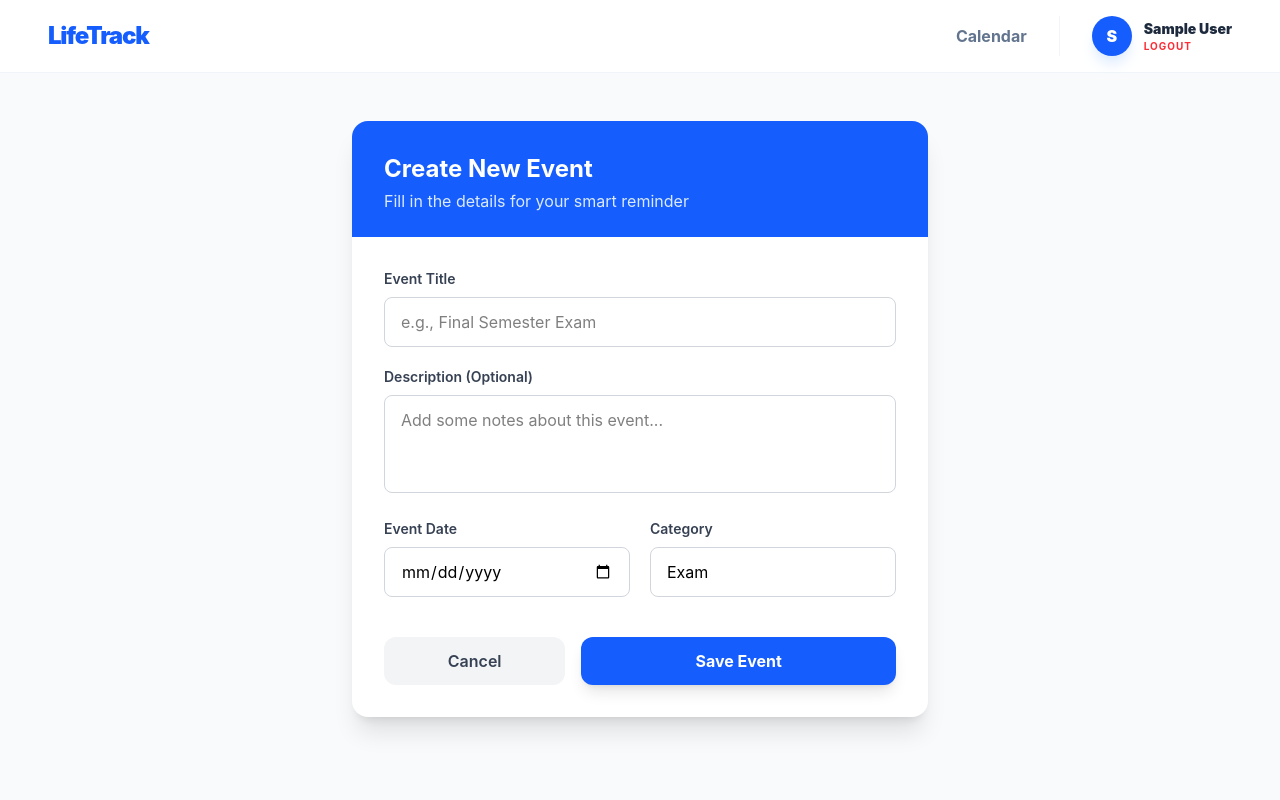
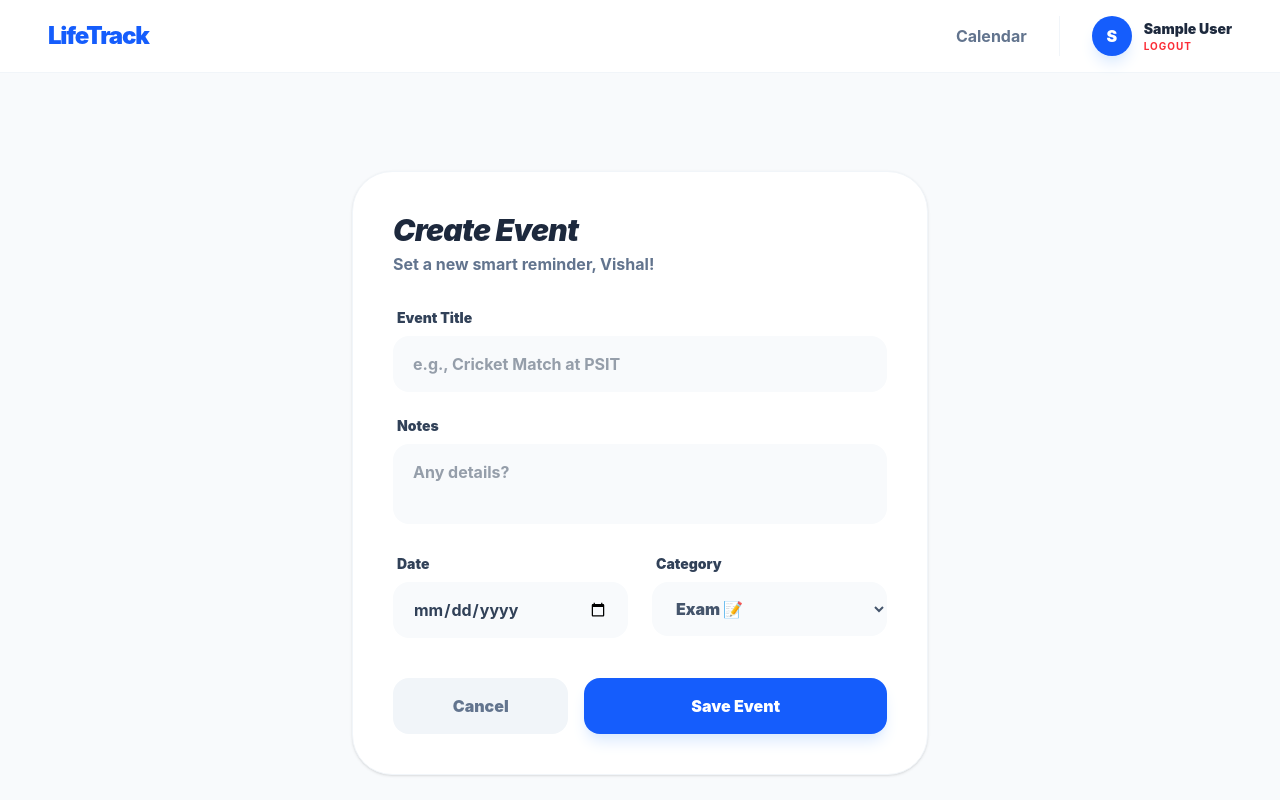
Before and after one commit to maurya-78/LifeTrack, a React (Vite) app: page /add-event in a window 1280 px wide. Shown: the top 800 px of the page. Built offline with nearby package versions, Linux system fonts and the light colour scheme; no server answers; sample sign-in values are in the browser's storage.

Commit message:
first commit

```diff
--- a/src/pages/AddEvent.jsx
+++ b/src/pages/AddEvent.jsx
@@ -2,8 +2,6 @@ import React, { useState } from 'react';
 import { useNavigate } from 'react-router-dom';
 import { db, auth } from '../firebase';
 import { collection, addDoc, serverTimestamp } from "firebase/firestore";
-
-/** AddEvent Component */
 
 const AddEvent = () => {
   const navigate = useNavigate();
@@ -16,6 +14,7 @@ const AddEvent = () => {
   });
 
   const [loading, setLoading] = useState(false);
+
   const handleChange = (e) => {
     const { name, value } = e.target;
     setFormData((prev) => ({
@@ -26,28 +25,26 @@ const AddEvent = () => {
 
   const handleSubmit = async(e) => {
     e.preventDefault();
-    setLoading(true);
-    try{
 
-        const userId = auth.currentUser.uid;
 
-        if(!userId) {
-            alert("You must be logged in to add events!");
+    const user = auth.currentUser;
+    if(!user) {
+        alert("Session expired! Please login again.");
+        navigate('/');
         return;
     }
 
-       // Reference the subcollection
+    setLoading(true);
+    try {
+      const userEventsRef = collection(db, "users", user.uid, "events");
 
-const userEventsRef = collection(db, "users", userId, "events");
-
-        //  Add the document to Firestore
-
+      // Firestore mein data add karna
       await addDoc(userEventsRef, {
         title: formData.title,
         description: formData.description,
         date: formData.date,
         category: formData.category,
-        createdAt: serverTimestamp() // Better than new Date() for global consistency
+        createdAt: serverTimestamp()
       });
 
       console.log("Event added successfully!");
@@ -60,98 +57,89 @@ const userEventsRef = collection(db, "users", userId, "events");
     }
   };
 
+  return (
+    // Clean White Theme
+    <div className="min-h-screen bg-[#f8fafc] flex items-center justify-center p-6">
+      <div className="max-w-xl w-full bg-white rounded-[40px] shadow-sm border border-slate-100 overflow-hidden">
 
-  return (
-    <div className="min-h-screen bg-gray-50 dark:bg-gray-900 py-12 px-4 sm:px-6 lg:px-8">
-      <div className="max-w-xl mx-auto bg-white dark:bg-gray-800 rounded-2xl shadow-xl overflow-hidden">
-        <div className="px-8 pt-8 pb-6 bg-blue-600 dark:bg-blue-700">
-          <h2 className="text-2xl font-bold text-white">Create New Event</h2>
-          <p className="text-blue-100 mt-1">Fill in the details for your smart reminder</p>
+        <div className="px-10 pt-10 pb-8">
+          <h2 className="text-3xl font-black text-slate-800 tracking-tight italic">Create Event</h2>
+          <p className="text-slate-500 font-bold mt-1">Set a new smart reminder, Vishal!</p>
         </div>
 
-        <form onSubmit={handleSubmit} className="p-8 space-y-5">
+        <form onSubmit={handleSubmit} className="px-10 pb-10 space-y-6">
           {/* Title Field */}
           <div>
-            <label className="block text-sm font-semibold text-gray-700 dark:text-gray-300 mb-2">
-              Event Title
-            </label>
+            <label className="block text-sm font-black text-slate-700 mb-2 ml-1">Event Title</label>
             <input
               type="text"
               name="title"
               value={formData.title}
               onChange={handleChange}
               required
-              placeholder="e.g., Final Semester Exam"
-              className="w-full px-4 py-3 rounded-lg border border-gray-300 dark:border-gray-600 focus:ring-2 focus:ring-blue-500 outline-none dark:bg-gray-700 dark:text-white transition"
+              placeholder="e.g., Cricket Match at PSIT"
+              className="w-full px-5 py-4 rounded-2xl bg-slate-50 border-none focus:ring-2 focus:ring-blue-500 outline-none font-bold text-slate-700 transition-all"
             />
           </div>
 
-          {/* Description Field */}
+          {/* Description */}
           <div>
-            <label className="block text-sm font-semibold text-gray-700 dark:text-gray-300 mb-2">
-              Description (Optional)
-            </label>
+            <label className="block text-sm font-black text-slate-700 mb-2 ml-1">Notes</label>
             <textarea
               name="description"
               value={formData.description}
               onChange={handleChange}
-              rows="3"
-              placeholder="Add some notes about this event..."
-              className="w-full px-4 py-3 rounded-lg border border-gray-300 dark:border-gray-600 focus:ring-2 focus:ring-blue-500 outline-none dark:bg-gray-700 dark:text-white transition resize-none"
+              rows="2"
+              placeholder="Any details?"
+              className="w-full px-5 py-4 rounded-2xl bg-slate-50 border-none focus:ring-2 focus:ring-blue-500 outline-none font-bold text-slate-700 transition-all resize-none"
             />
           </div>
 
-          <div className="grid grid-cols-1 md:grid-cols-2 gap-5">
+          <div className="grid grid-cols-1 md:grid-cols-2 gap-6">
             {/* Date Field */}
             <div>
-              <label className="block text-sm font-semibold text-gray-700 dark:text-gray-300 mb-2">
-                Event Date
-              </label>
+              <label className="block text-sm font-black text-slate-700 mb-2 ml-1">Date</label>
               <input
                 type="date"
                 name="date"
                 value={formData.date}
                 onChange={handleChange}
                 required
-                className="w-full px-4 py-3 rounded-lg border border-gray-300 dark:border-gray-600 focus:ring-2 focus:ring-blue-500 outline-none dark:bg-gray-700 dark:text-white transition"
+                className="w-full px-5 py-4 rounded-2xl bg-slate-50 border-none focus:ring-2 focus:ring-blue-500 outline-none font-bold text-slate-700 transition-all"
               />
             </div>
 
             {/* Category Dropdown */}
             <div>
-              <label className="block text-sm font-semibold text-gray-700 dark:text-gray-300 mb-2">
-                Category
-              </label>
+              <label className="block text-sm font-black text-slate-700 mb-2 ml-1">Category</label>
              <select
                 name="category"
                 value={formData.category}
                 onChange={handleChange}
-                className="w-full px-4 py-3 rounded-lg border border-gray-300 dark:border-gray-600 focus:ring-2 focus:ring-blue-500 outline-none dark:bg-gray-700 dark:text-white transition appearance-none"
+                className="w-full px-5 py-4 rounded-2xl bg-slate-50 border-none focus:ring-2 focus:ring-blue-500 outline-none font-black text-slate-600 cursor-pointer"
              >
-                <option value="Exam">Exam</option>
-                <option value="Travel">Travel</option>
-                <option value="Birthday">Birthday</option>
-                <option value="Marriage">Marriage</option>
-                <option value="Sports">Sports</option>
+              <option value="Exam">Exam 📝</option>
+              <option value="Travel">Travel ✈️</option>
+              <option value="Birthday">Birthday 🎂</option>
+              <option value="Marriage">Marriage 💍</option>
+             <option value="Sports">Sports 🏏</option>
           </select>
             </div>
           </div>
 
           {/* Form Actions */}
-
-<div className="flex items-center gap-4 pt-4 mt-6">
+          <div className="flex items-center gap-4 pt-4">
             <button
               type="button"
               onClick={() => navigate('/dashboard')}
-    className="flex-1 px-6 py-3 bg-gray-100 dark:bg-gray-700 text-gray-700 dark:text-gray-200 font-semibold rounded-xl hover:bg-gray-200 dark:hover:bg-gray-600 transition duration-200"
+              className="flex-1 px-6 py-4 bg-slate-100 text-slate-500 font-black rounded-2xl hover:bg-slate-200 transition-all"
             >
               Cancel
             </button>
-
             <button
               type="submit"
               disabled={loading}
-    className="flex-[2] px-6 py-3 bg-blue-600 text-white font-bold rounded-xl hover:bg-blue-700 shadow-lg transition duration-200 disabled:opacity-50"
+              className="flex-[2] px-6 py-4 bg-blue-600 text-white font-black rounded-2xl hover:bg-blue-700 shadow-lg shadow-blue-100 transition-all disabled:opacity-50"
             >
               {loading ? "Adding..." : "Save Event"}
             </button>
```
Also changed, not shown: src/pages/Calendar.jsx (+54 -75 lines), src/pages/Dashboard.jsx (+37 -38 lines). Lines whose indentation alone changed are shown as unchanged.
